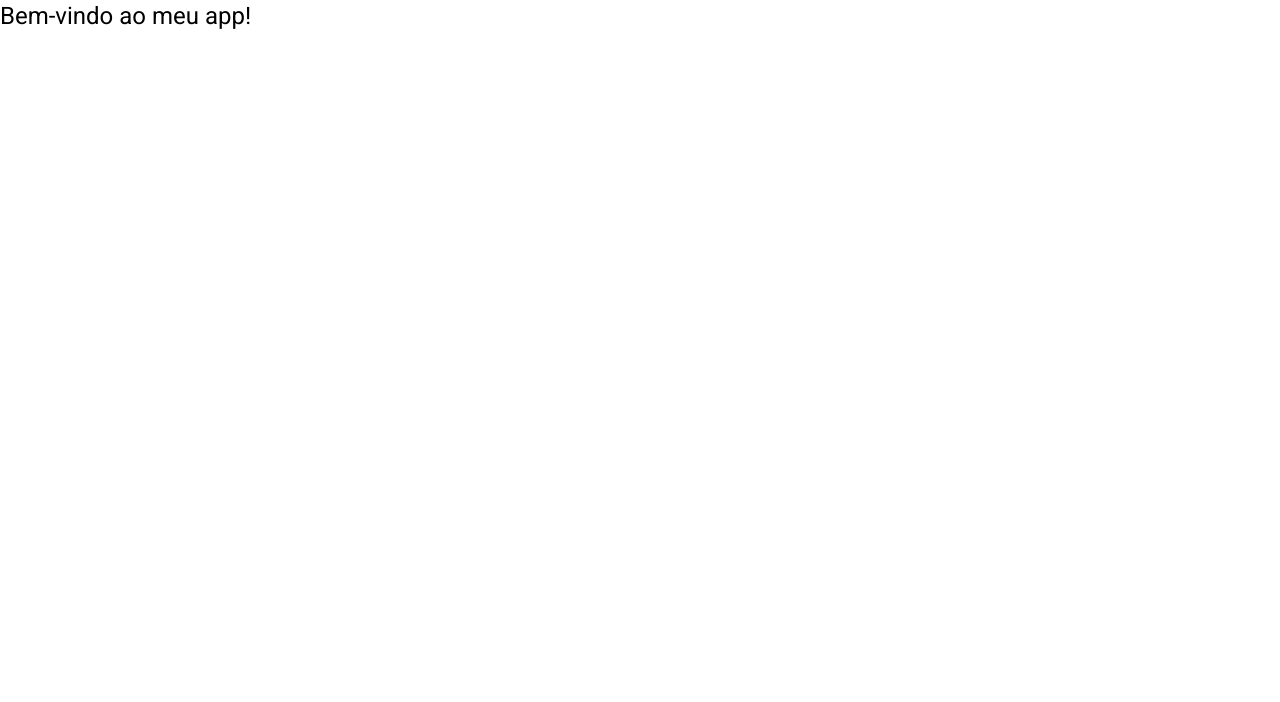
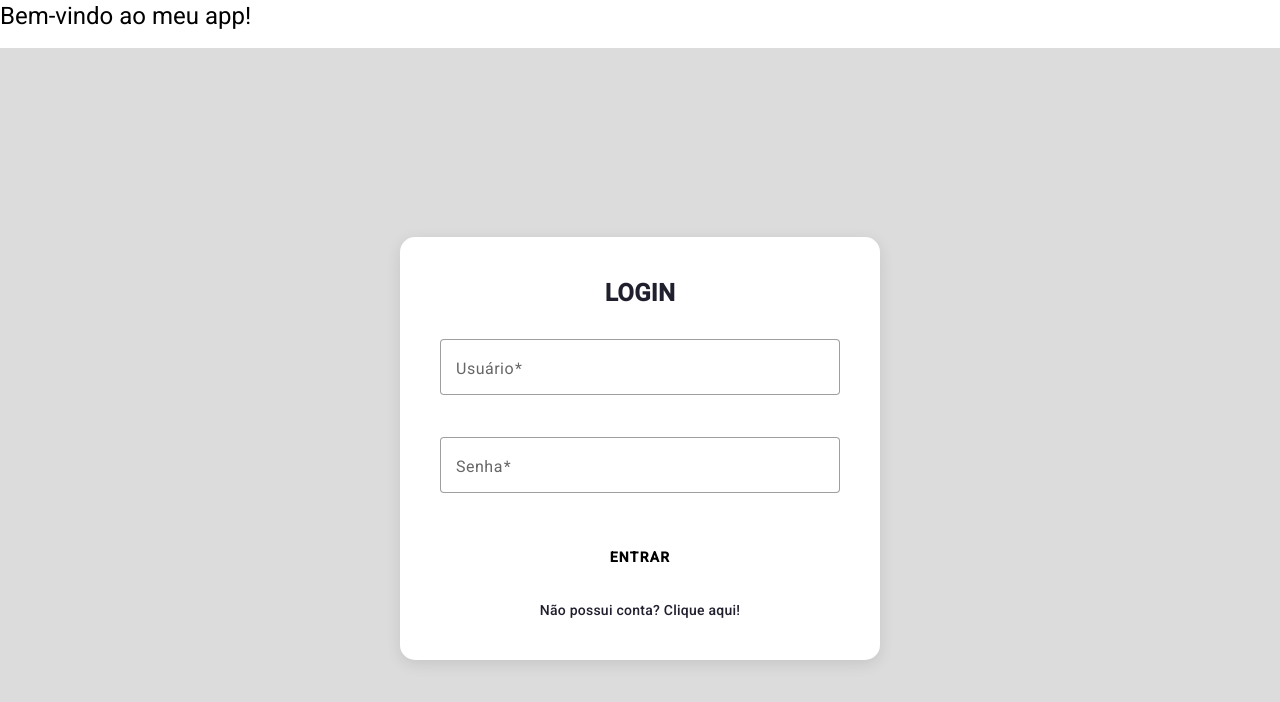
Before and after one commit to MarcoShvy/blog-pessoal-Acelera, an Angular app: page /login in a window 1280 px wide. Before the commit this address led to /. Shown: the top 702 px of the page. Built offline with nearby package versions, Linux system fonts and the light colour scheme.

Commit message:
login pronto

```diff
--- a/src/app/app-routing.module.ts
+++ b/src/app/app-routing.module.ts
@@ -1,9 +1,11 @@
 import { NgModule } from '@angular/core';
 import { RouterModule, Routes } from '@angular/router';
 import { PostsComponent } from './components/posts/posts.component';
+import { LoginComponent } from './components/login/login.component';
 
 const routes: Routes = [
-  { path: '', component: PostsComponent },
+  { path: 'posts', component: PostsComponent },
+  { path: 'login', component: LoginComponent },
 ];
 
 @NgModule({
--- a/src/app/app.module.ts
+++ b/src/app/app.module.ts
@@ -14,11 +14,13 @@ import { MatCardModule } from '@angular/material/card';
 import { MatFormFieldModule } from '@angular/material/form-field';
 import { MatInputModule } from '@angular/material/input';
 import { MatButtonModule } from '@angular/material/button';
+import { LoginComponent } from './components/login/login.component';
 
 @NgModule({
   declarations: [
     AppComponent,
-    PostsComponent
+    PostsComponent,
+    LoginComponent
   ],
   imports: [
     BrowserModule,
--- /dev/null
+++ b/src/app/components/login/login.component.html
@@ -0,0 +1,27 @@
+
+
+<div class="background">
+    <div class="login-card">
+      <h2 class="login-title">LOGIN</h2>
+
+      <form [formGroup]="loginForm" (ngSubmit)="onLogin()">
+        <mat-form-field appearance="outline" class="full-width">
+          <mat-label>Usuário</mat-label>
+          <input matInput formControlName="usuario" required>
+        </mat-form-field>
+
+        <mat-form-field appearance="outline" class="full-width">
+          <mat-label>Senha</mat-label>
+          <input matInput type="password" formControlName="senha" required>
+        </mat-form-field>
+
+        <button mat-flat-button type="submit" class="login-button">
+          ENTRAR
+        </button>
+      </form>
+
+      <div class="register-link">
+        <a (click)="goToRegister()">Não possui conta? Clique aqui!</a>
+      </div>
+    </div>
+  </div>
--- /dev/null
+++ b/src/app/components/login/login.component.scss
@@ -0,0 +1,54 @@
+.background {
+    height: 100vh;
+    background-color: #dcdcdc;
+    display: flex;
+    justify-content: center;
+    align-items: center;
+  }
+
+  .login-card {
+    background: #fff;
+    padding: 40px;
+    border-radius: 15px;
+    width: 100%;
+    max-width: 400px;
+    box-shadow: 0px 4px 15px rgba(0, 0, 0, 0.1);
+    text-align: center;
+  }
+
+  .login-title {
+    margin-bottom: 30px;
+    font-size: 24px;
+    font-weight: bold;
+    color: #1f1f2e;
+  }
+
+  .full-width {
+    width: 100%;
+    margin-bottom: 20px;
+  }
+
+  .rounded .mat-mdc-form-field-outline {
+    border-radius: 10px !important;
+  }
+
+  .login-button {
+    background-color: #ffda58;
+    color: #1f1f2e;
+    font-weight: bold;
+    width: 100%;
+    border-radius: 10px;
+    height: 45px;
+  }
+
+  .register-link {
+    margin-top: 20px;
+    font-size: 14px;
+  }
+
+  .register-link a {
+    cursor: pointer;
+    color: #1f1f2e;
+    text-decoration: none;
+    font-weight: 500;
+  }
--- /dev/null
+++ b/src/app/components/login/login.component.ts
@@ -0,0 +1,30 @@
+import { Component } from '@angular/core';
+import { FormBuilder, FormGroup, Validators } from '@angular/forms';
+import { AuthService } from 'src/app/services/auth.service';
+import { Router } from '@angular/router';
+
+@Component({
+  selector: 'app-login',
+  templateUrl: './login.component.html',
+  styleUrls: ['./login.component.scss']
+})
+export class LoginComponent {
+  loginForm: FormGroup;
+
+  constructor(private fb: FormBuilder, private authService: AuthService, private router: Router) {
+    this.loginForm = this.fb.group({
+      usuario: ['', Validators.required],
+      senha: ['', Validators.required]
+    });
+  }
+
+  onLogin(): void {
+    this.authService.login(this.loginForm.value).subscribe({
+      next: () => this.router.navigate(['/']),
+      error: err => console.error('Login failed', err)
+    });
+  }
+  goToRegister(): void {
+    this.router.navigate(['/register']);
+    }
+}
--- a/src/app/services/auth.service.ts
+++ b/src/app/services/auth.service.ts
@@ -6,12 +6,12 @@ import { Observable, tap } from 'rxjs';
   providedIn: 'root'
 })
 export class AuthService {
-  private apiUrl = 'http://localhost:8080/api/auth';
+  private apiUrl = 'http://localhost:8080/api/';
 
   constructor(private http: HttpClient) {}
 
-  login(credentials: { username: string; password: string }): Observable<any> {
-    return this.http.post(`${this.apiUrl}/signin`, credentials).pipe(
+  login(credentials: { usuario: string; senha: string }): Observable<any> {
+    return this.http.post(`${this.apiUrl}usuarios/login`, credentials).pipe(
       tap((response: any) => {
         localStorage.setItem('token', response.token);
       })
```
Also changed, not shown: src/app/guards/auth.guards.ts (added, +18 -0 lines), 1 other file (tests, documents, lock files or other folders).
